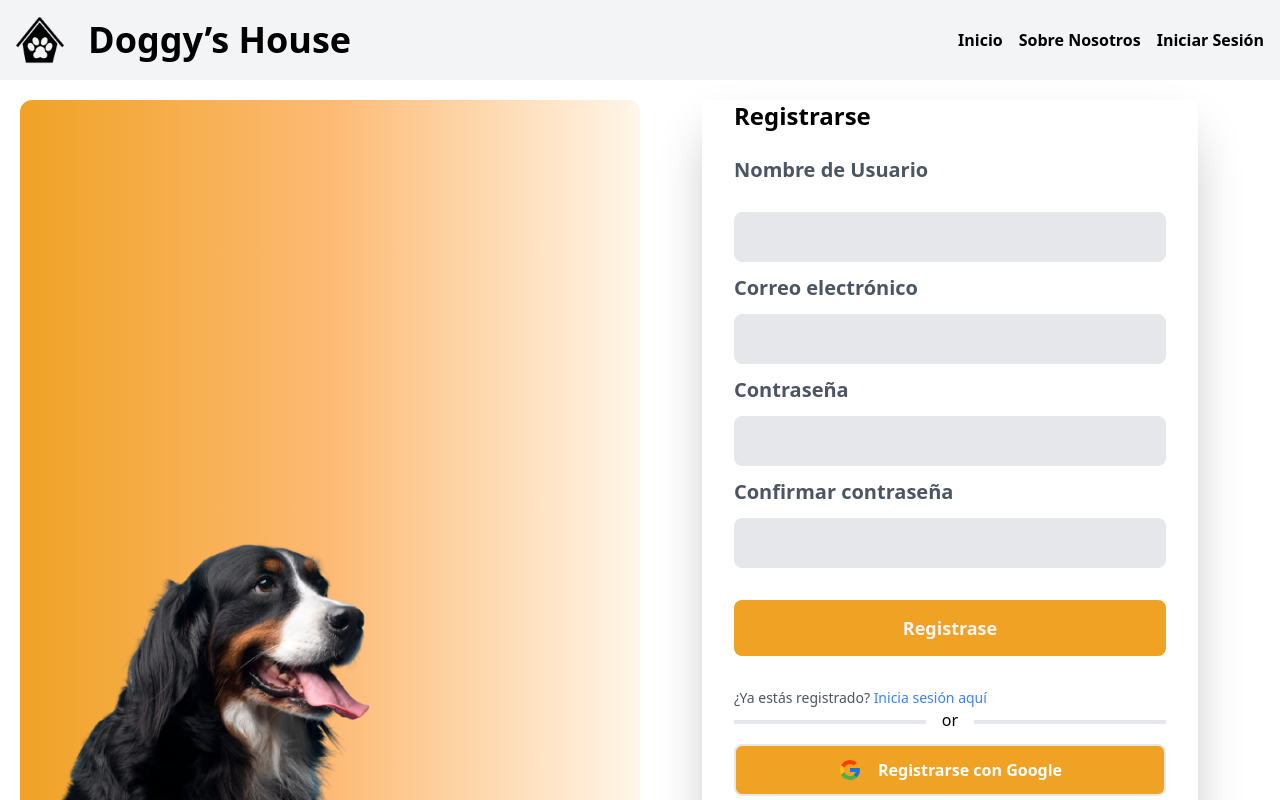
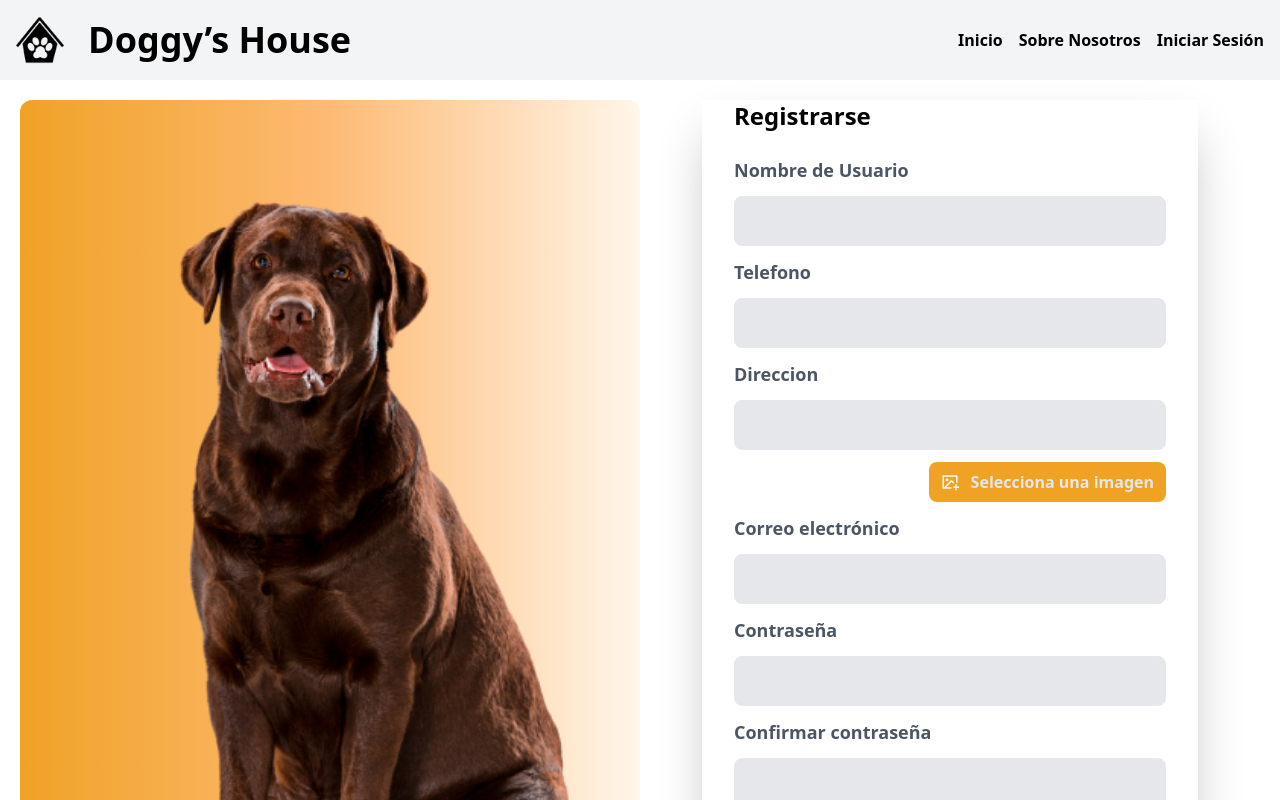
Before and after one commit to No-Country/c14-16-ft-node-react, a React (Vite) app in the folder frontend/: page /register in a window 1280 px wide. Shown: the top 800 px of the page. Built offline with nearby package versions, Linux system fonts and the light colour scheme.

Commit message:
news register camps

```diff
--- a/frontend/src/components/pages/login/Login.jsx
+++ b/frontend/src/components/pages/login/Login.jsx
@@ -11,9 +11,9 @@ function Login() {
       <ImageBlock
         url="/assets/gatito.webp"
         clase="w-[60%]"
-        claseSection="h-[90%]"
+        claseSection="h-[100%]"
       />
-      <div className="bg-white p-8 rounded shadow-2xl shadow-black/30 w-[80%] mx-auto h-[90%]">
+      <div className="bg-white p-8 rounded shadow-2xl shadow-black/30 w-[80%] mx-auto h-[100%]">
         <h2 className="text-2xl font-semibold mb-6">Iniciar sesión</h2>
         <form className="flex flex-col space-y-5">
           <Label label="Correo Electronico" />
--- a/frontend/src/components/pages/register/Register.jsx
+++ b/frontend/src/components/pages/register/Register.jsx
@@ -5,11 +5,14 @@ import Input from "../../ui/input";
 import Button from "../../ui/button";
 import { FcGoogle } from "react-icons/fc";
 import Label from "../../ui/label";
+import { RiImageAddLine } from "react-icons/ri";
 
 function Register() {
   const [formData, setFormData] = useState({
     username: "",
     email: "",
+    phone: "",
+    adress: "",
     password: "",
     confirmPassword: "",
   });
@@ -27,6 +30,12 @@ function Register() {
     }
     if (!formData.email) {
       newErrors.email = "Por favor, ingresa un correo electrónico válido.";
+    }
+    if (!formData.phone) {
+      newErrors.phone = "Por favor, ingresa un telefono.";
+    }
+    if (!formData.adress) {
+      newErrors.adress = "Por favor, ingresa una dirección.";
     }
     if (!formData.password || formData.password.length < 6) {
       newErrors.password = "La contraseña debe tener al menos 6 caracteres.";
@@ -49,48 +58,78 @@ function Register() {
   return (
     <div className="min-h-screen  container grid grid-cols-1 lg:grid-cols-2 p-5 mx-auto">
       <ImageBlock
-        url="/assets/perrito.webp"
-        clase="w-full"
+        url="/assets/labrador.webp"
+        clase="w-[100%]"
         claseSection="h-[100%]"
       />
-      <div className="bg-white px-8 shadow-2xl shadow-black/30 h-[100%] w-[80%] mx-auto">
+      <div className="bg-white px-8 shadow-2xl shadow-black/30 h-[100%] w-[80%] mx-auto ">
         <h2 className="text-2xl font-semibold mb-6">Registrarse</h2>
-        <form onSubmit={handleSubmit} className="flex flex-col space-y-3">
-          <Label label="Nombre de Usuario" />
+        <form onSubmit={handleSubmit} className="flex flex-col space-y-3 ">
+          <Label label="Nombre de Usuario" clase="mb-0 text-lg" />
           <Input
             type="text"
             name="username"
             value={formData.username}
             onChange={handleChange}
             errors={errors.username}
+            classInput="py-2"
           />
-          <Label label="Correo electrónico" />
+          <Label label="Telefono" clase="mb-0 text-lg" />
+          <Input
+            type="text"
+            name="phone"
+            value={formData.phone}
+            onChange={handleChange}
+            errors={errors.username}
+            classInput="py-2"
+          />
+          <Label label="Direccion" clase="mb-0 text-lg" />
+          <Input
+            type="text"
+            name="adress"
+            value={formData.adress}
+            onChange={handleChange}
+            errors={errors.username}
+            classInput="py-2"
+          />
+          <div className="flex justify-end">
+            <button className="flex items-center gap-3 py-2 px-3 bg-primary rounded-lg cursor-pointer">
+              <RiImageAddLine className="text-white text-lg" />
+              <span className="text-gray-200 font-semibold hover:text-white">
+                Selecciona una imagen
+              </span>
+            </button>
+          </div>
+          <Label label="Correo electrónico" clase="mb-0 text-lg" />
           <Input
             type="email"
             name="email"
             value={formData.email}
             onChange={handleChange}
             errors={errors.email}
+            classInput="py-2"
           />
-          <Label label="Contraseña" />
+          <Label label="Contraseña" clase="mb-0 text-lg" />
           <Input
             type="password"
             name="password"
             value={formData.password}
             onChange={handleChange}
             errors={errors.password}
+            classInput="py-2"
           />
-          <Label label="Confirmar contraseña" />
+          <Label label="Confirmar contraseña" clase="mb-0 text-lg" />
           <Input
             type="password"
             name="confirmPassword"
             value={formData.confirmPassword}
             onChange={handleChange}
             errors={errors.confirmPassword}
+            classInput="py-2"
           />
 
           <div>
-            <Button type="submit" label="Registrase" />
+            <Button type="submit" label="Registrase" clase="py-2" />
           </div>
           <div className="mt-4 text-sm text-gray-600">
             ¿Ya estás registrado?{" "}
@@ -104,7 +143,7 @@ function Register() {
               <span className="px-4 -mt-4 bg-white">or</span>
             </div>
           </div>
-          <button className="bg-primary text-white font-semibold flex justify-center items-center w-full py-3 gap-4 rounded-lg border-2 hover:bg-transparent hover:border-primary hover:text-primary  transition-colors duration-300 ">
+          <button className="bg-primary text-white font-semibold flex justify-center items-center w-full py-2 gap-4 rounded-lg border-2 hover:bg-transparent hover:border-primary hover:text-primary  transition-colors duration-300">
             <FcGoogle className="text-2xl" />
             Registrarse con Google
           </button>
```
Also changed, not shown: frontend/public/assets/labrador.webp (added).
